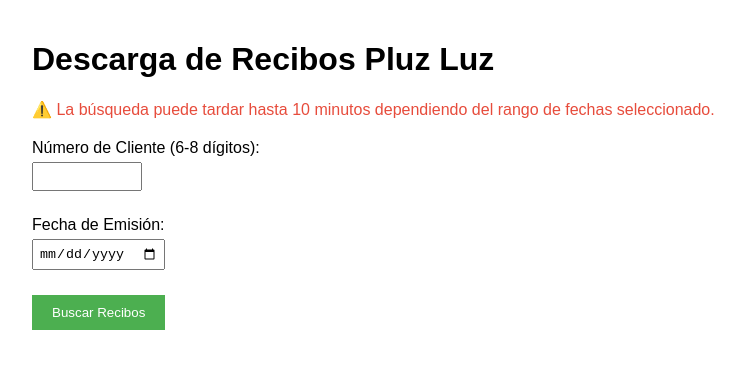
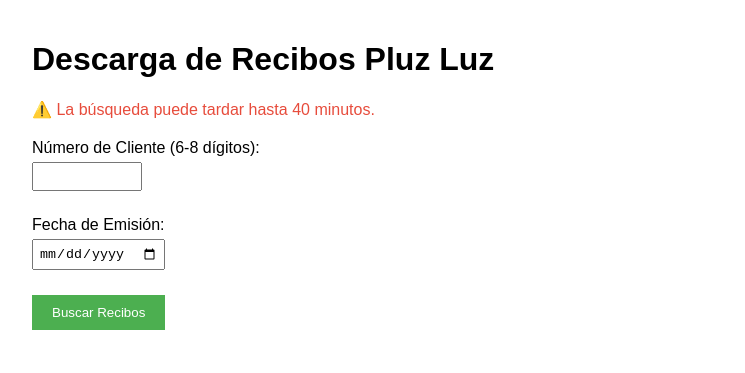
Before and after one commit to j05u3/pluz_luz_recibos, a website: page public/index.html in a window 1280 px wide. Shown: the whole page, without its empty margins (208-953 px from the left). Drawn offline with Linux system fonts and the light colour scheme.

Commit message:
minor details

```diff
--- a/public/index.html
+++ b/public/index.html
@@ -44,7 +44,7 @@
 </head>
 <body>
     <h1>Descarga de Recibos Pluz Luz</h1>
-    <p style="color: #e74c3c; margin-bottom: 20px;">⚠️ La búsqueda puede tardar hasta 10 minutos dependiendo del rango de fechas seleccionado.</p>
+    <p style="color: #e74c3c; margin-bottom: 20px;">⚠️ La búsqueda puede tardar hasta 40 minutos.</p>
     <form id="searchForm">
         <div class="form-group">
             <label for="numeroCliente">Número de Cliente (6-8 dígitos):</label>
```
Also changed, not shown: 1 other file.
